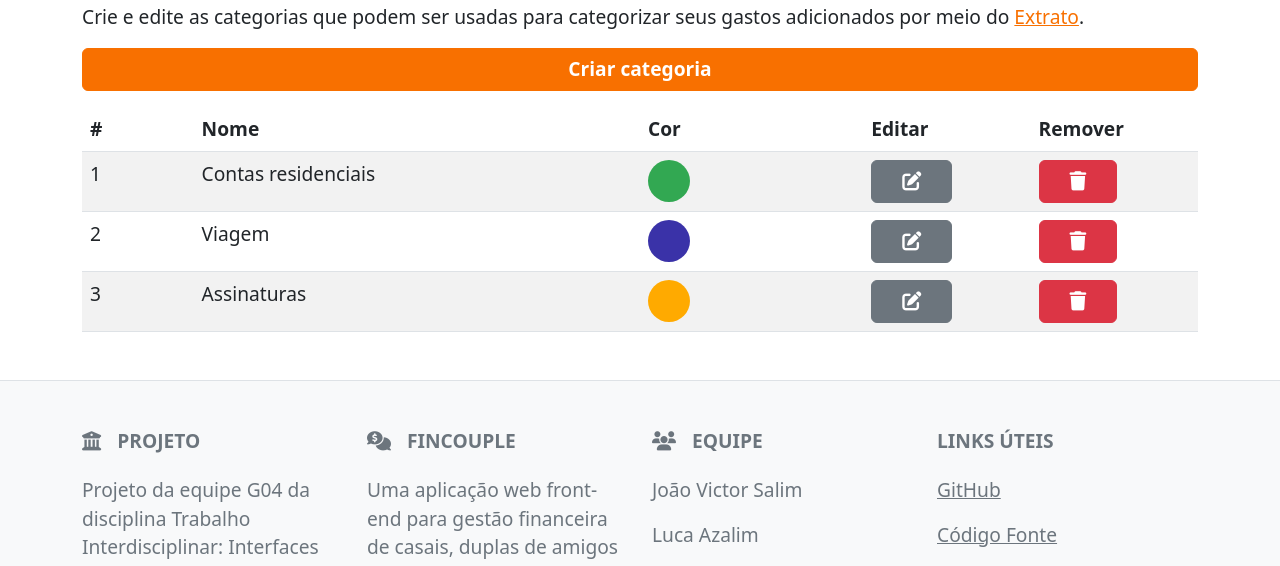
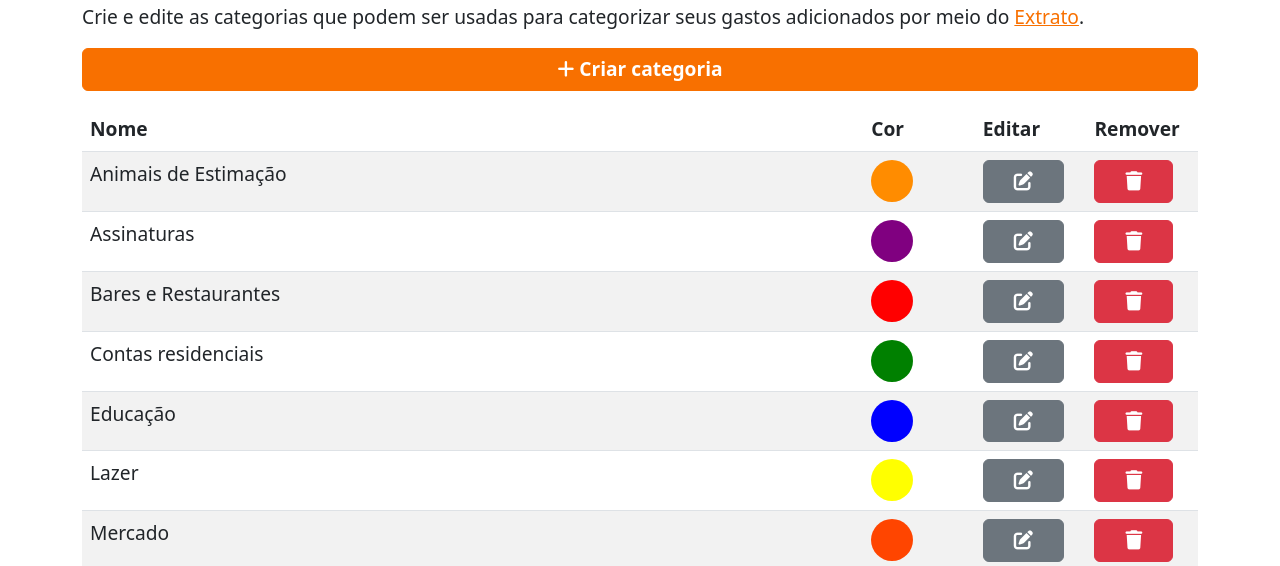
Before and after one commit to lucaazalim/tiaw-fincouple, a website: page codigo/categorias/index.html in a window 1280 px wide. Shown: the part 185-751 px from the top of the page. Drawn offline with nearby package versions, Linux system fonts and the light colour scheme.

Commit message:
Funcionalidade de Categorias

```diff
--- a/codigo/categorias/categoria.js
+++ b/codigo/categorias/categoria.js
@@ -6,9 +6,16 @@ class Categoria {
 }
 
 var categorias_padrao = [
-    new Categoria("Contas residenciais", "#32a852"),
-    new Categoria("Viagem", "#3a32a8"),
-    new Categoria("Assinaturas", "#ffaa00")
+    new Categoria("Animais de Estimação", "#FF8C00"),
+    new Categoria("Assinaturas", "#800080"),
+    new Categoria("Bares e Restaurantes", "#FF0000"),
+    new Categoria("Contas residenciais", "#008000"),
+    new Categoria("Educação", "#0000FF"),
+    new Categoria("Lazer", "#FFFF00"),
+    new Categoria("Mercado", "#FF4500"),
+    new Categoria("Outros", "#808080"),
+    new Categoria("Saúde", "#00BFFF"),
+    new Categoria("Viagem", "#8B4513")
 ];
 
 var categorias;
@@ -48,7 +55,6 @@ function exibirCategorias() {
 
         $('#categorias').append(`
             <tr>
-                <td scope="row">${id}</td>
                 <td>${categoria.nome}</td>
                 <td>
                     <div style="background-color: ${categoria.cor}; border-radius: 100%; width: 42px; height: 42px;"><br></div>
--- a/codigo/categorias/index.html
+++ b/codigo/categorias/index.html
@@ -117,17 +117,16 @@
 
         <div class="d-grid gap-2">
             <button id="criar-categoria" class="btn btn-primary" type="button" data-bs-toggle="modal"
-                data-bs-target="#modal-criar-categoria">Criar categoria</button>
+                data-bs-target="#modal-criar-categoria"><i class="fa-solid fa-plus"></i> Criar categoria</button>
         </div>
 
         <table class="table table-striped mt-3">
             <thead>
                 <tr>
-                    <th scope="col" style="width: 10%;">#</th>
-                    <th scope="col" style="width: 40%;">Nome</th>
-                    <th scope="col" style="width: 20%;">Cor</th>
-                    <th scope="col" style="width: 15%;">Editar</th>
-                    <th scope="col" style="width: 15%;">Remover</th>
+                    <th scope="col" style="width: 70%;">Nome</th>
+                    <th scope="col" style="width: 10%;">Cor</th>
+                    <th scope="col" style="width: 10%;">Editar</th>
+                    <th scope="col" style="width: 10%;">Remover</th>
                 </tr>
             </thead>
             <tbody id="categorias"></tbody>
--- a/codigo/style/custom_bootstrap.scss
+++ b/codigo/style/custom_bootstrap.scss
@@ -5,6 +5,17 @@ $btn-padding-x: 30px;
 $font-size-base: 1.2rem;
 
 @import "../node_modules/bootstrap/scss/bootstrap";
+
+@media (min-width: 1400px) {
+  .container-xxl, .container-xl, .container-lg, .container-md, .container-sm, .container {
+    max-width: 1140px;
+  }
+}
+
+.bg-fincouple {
+    background: var(--fincouple-orange);
+    background: linear-gradient(90deg, var(--fincouple-orange) 0%, #f84f00 100%);
+}
 
 .btn-primary {
   --bs-btn-font-weight: 600;
--- a/codigo/style/style.css
+++ b/codigo/style/style.css
@@ -1,22 +1,5 @@
 :root {
   --fincouple-orange: #f87000;
-}
-
-html,
-body {
-    height: 100%;
-}
-
-/* Limita a largura do site para torná-lo mais compacto */
-@media (min-width: 1400px) {
-  .container-xxl, .container-xl, .container-lg, .container-md, .container-sm, .container {
-    max-width: 1140px;
-  }
-}
-
-.bg-fincouple {
-    background: var(--fincouple-orange);
-    background: linear-gradient(90deg, var(--fincouple-orange) 0%, #f84f00 100%);
 }
 
 /* Color Picker */
@@ -31,10 +14,12 @@ body {
   border: none;
   cursor: pointer;
 }
+
 .color-picker-fincouple::-webkit-color-swatch {
   border-radius: 15px;
   border: none;
 }
+
 .color-picker-fincouple::-moz-color-swatch {
   border-radius: 15px;
   border: none;
```
Also changed, not shown: codigo/style/custom_bootstrap.css, 1 other file. Lines whose indentation alone changed are shown as unchanged.
